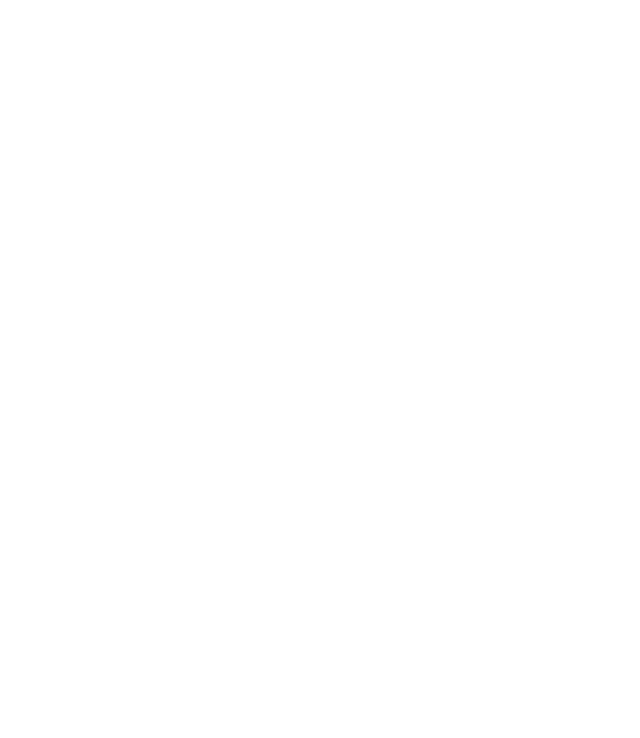
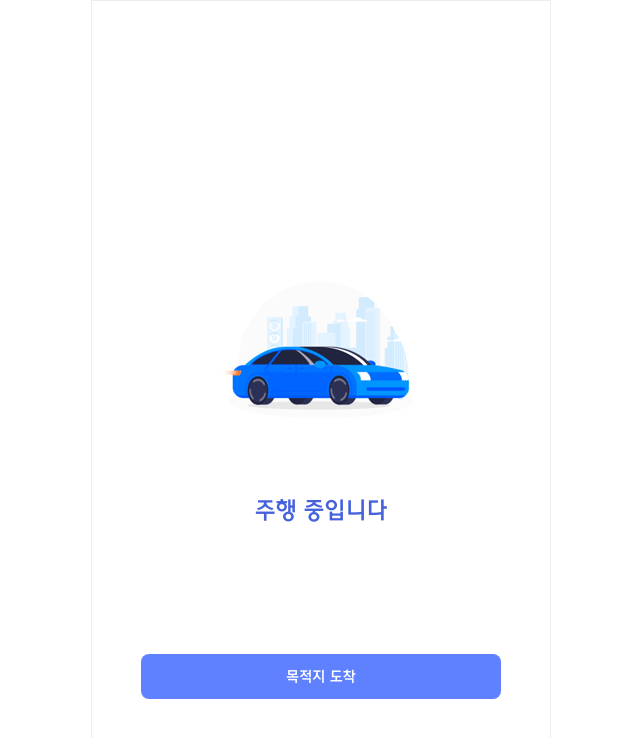
Before and after one commit to SSU-CAR/SSU-CAR-FE, a React (Vite) app: page / in a window 1280 px wide. Both pictures are taken after a click on the button "운전하기". Shown: the top 738 px of the page, without its empty margins (319-959 px from the left). Built offline with nearby package versions, Linux system fonts and the light colour scheme.

Commit message:
feat: 주행 중 페이지 UI 구현

```diff
--- /dev/null
+++ b/src/components/Drive/index.tsx
@@ -0,0 +1,59 @@
+import styled from "styled-components";
+import car_driving_img from "@assets/images/car_driving.gif";
+import { useNavigate } from "react-router-dom";
+
+export const Drive = () => {
+  const navigate = useNavigate();
+
+  const handleClickArriveBtn = () => {
+    navigate("/end");
+  };
+
+  return (
+    <DriveContainer>
+      <img src={car_driving_img} alt="주행 중" />
+      <InfoText>주행 중입니다</InfoText>
+      <ArriveButton onClick={handleClickArriveBtn}>목적지 도착</ArriveButton>
+    </DriveContainer>
+  );
+};
+
+const DriveContainer = styled.div`
+  width: 100%;
+  height: 100%;
+  background-color: white;
+
+  display: flex;
+  flex-direction: column;
+  align-items: center;
+  justify-content: center;
+`;
+
+const InfoText = styled.div`
+  font-family: "HyndaiHarmony";
+  font-size: 24px;
+  color: ${({ theme }) => theme.colors.blue500};
+
+  margin-bottom: 80px;
+`;
+
+const ArriveButton = styled.button`
+  position: absolute;
+  bottom: 100px;
+  left: 50%;
+  transform: translate(-50%, 0);
+
+  width: 360px;
+  height: 45px;
+  border-radius: 8px;
+  border: none;
+  background-color: ${({ theme }) => theme.colors.blue400};
+
+  font-family: "HyndaiHarmony";
+  font-size: 15px;
+  color: white;
+
+  &:hover {
+    cursor: pointer;
+  }
+`;
--- a/src/pages/Driving/index.tsx
+++ b/src/pages/Driving/index.tsx
@@ -1,3 +1,10 @@
+import { Layout } from "@components/common/Layout";
+import { Drive } from "@components/Drive";
+
 export const DrivingPage = () => {
-  return <></>;
+  return (
+    <Layout>
+      <Drive />
+    </Layout>
+  );
 };
```
Also changed, not shown: src/assets/images/car_driving.gif (added).
